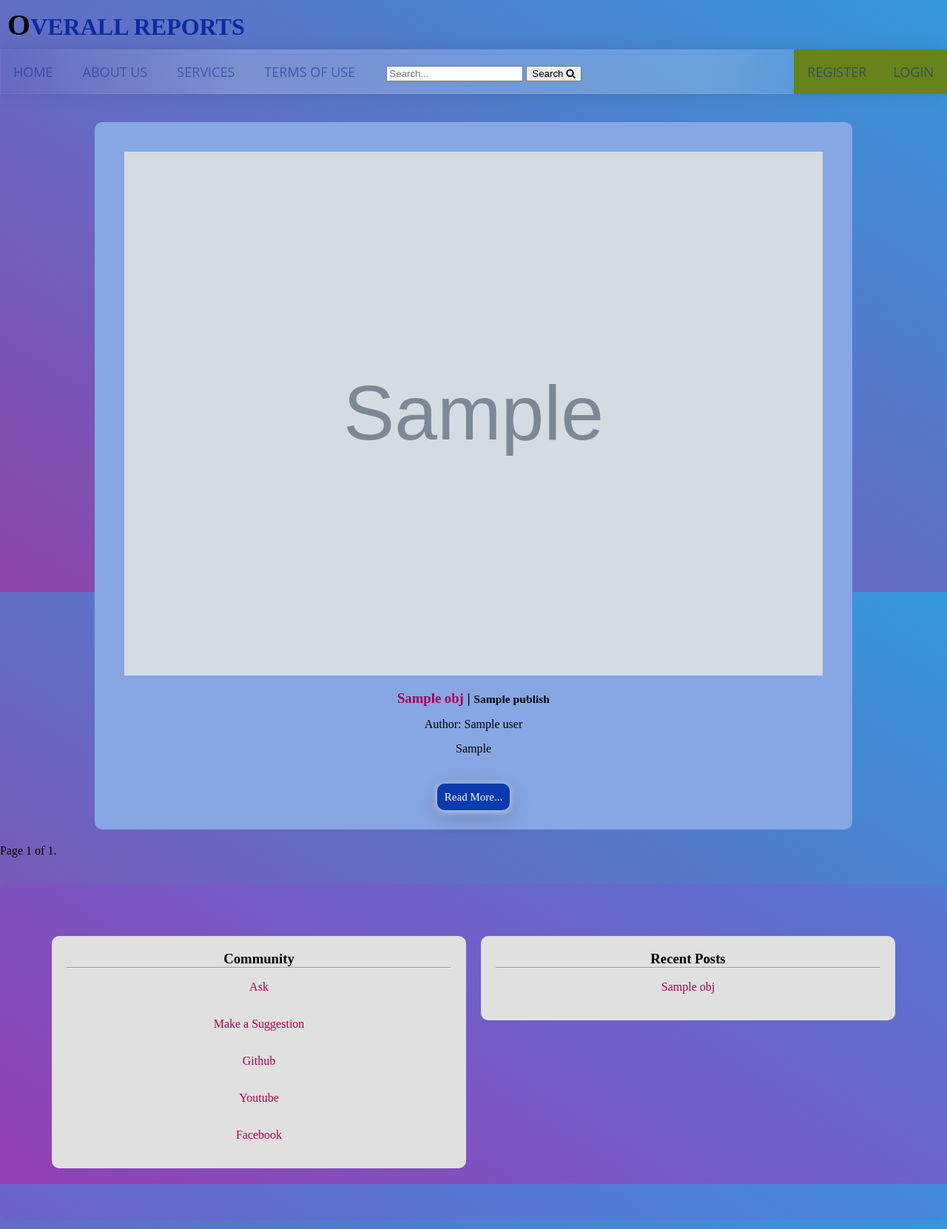
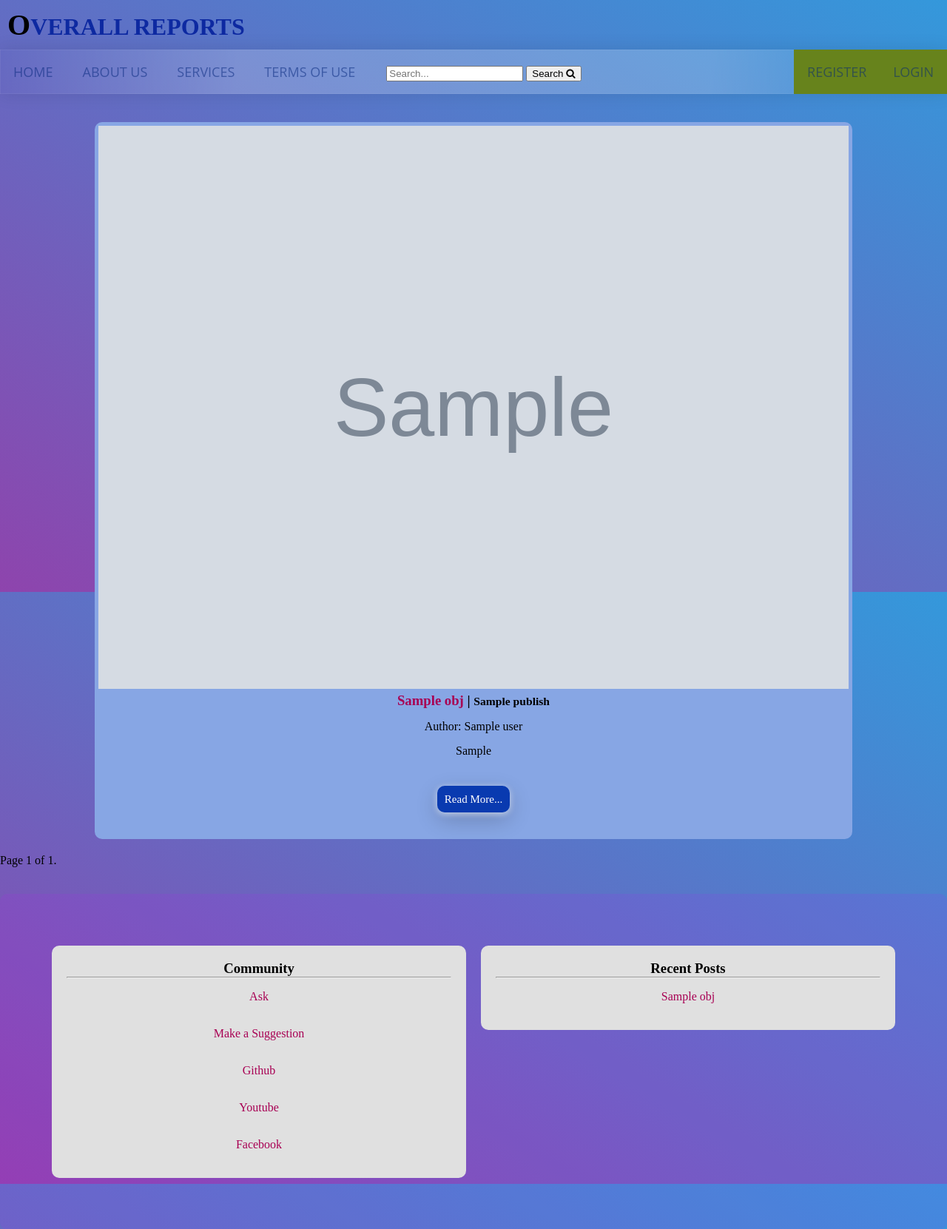
Before and after one commit to ujjwalsb/liveProject, a Django app: template overallReports/templates/post_list.html in a window 1280 px wide. Shown: the top 1661 px of the page at 74% size. Run offline with Django 3.2, Linux system fonts and the light colour scheme; the template is opened without the code that fills it: most values are stand-ins (such as "Sample title", 1, 10 or a date in 2020); grey boxes marked "Sample" are stand-in pictures; parts of the project's set-up code (start-up, migrations or seed data) failed here and were passed over; some libraries are stand-ins or nearby versions.

Commit message:
padding of the cards managed.

```diff
--- a/overallReports/static/css/base.css
+++ b/overallReports/static/css/base.css
@@ -77,7 +77,7 @@ h1::first-letter{
 }
 
 .active{
-    background-color: red;
+    background-color: #ea8989;
 }
 
 /*.nav-ul{
@@ -155,14 +155,14 @@ h1::first-letter{
 
 .card{
     background-color: #87a6e4;
-    padding: 20px;
+    padding-bottom: 30px;
     margin-top: 20px;
     border-radius:10px;
 }
 
 .img-responsive{
     width: 100%;
-    padding:20px;
+    padding:5px;
 }
 
 .rightcolumn{
--- a/overallReports/templates/post_list.html
+++ b/overallReports/templates/post_list.html
@@ -39,7 +39,7 @@
 
 
 
-<div>
+<div class="leftcolumn-details">
     <span class="pagination">
         {% if object_list.has_previous %}
         <a href="?page=1">&laquo; first</a>
```
